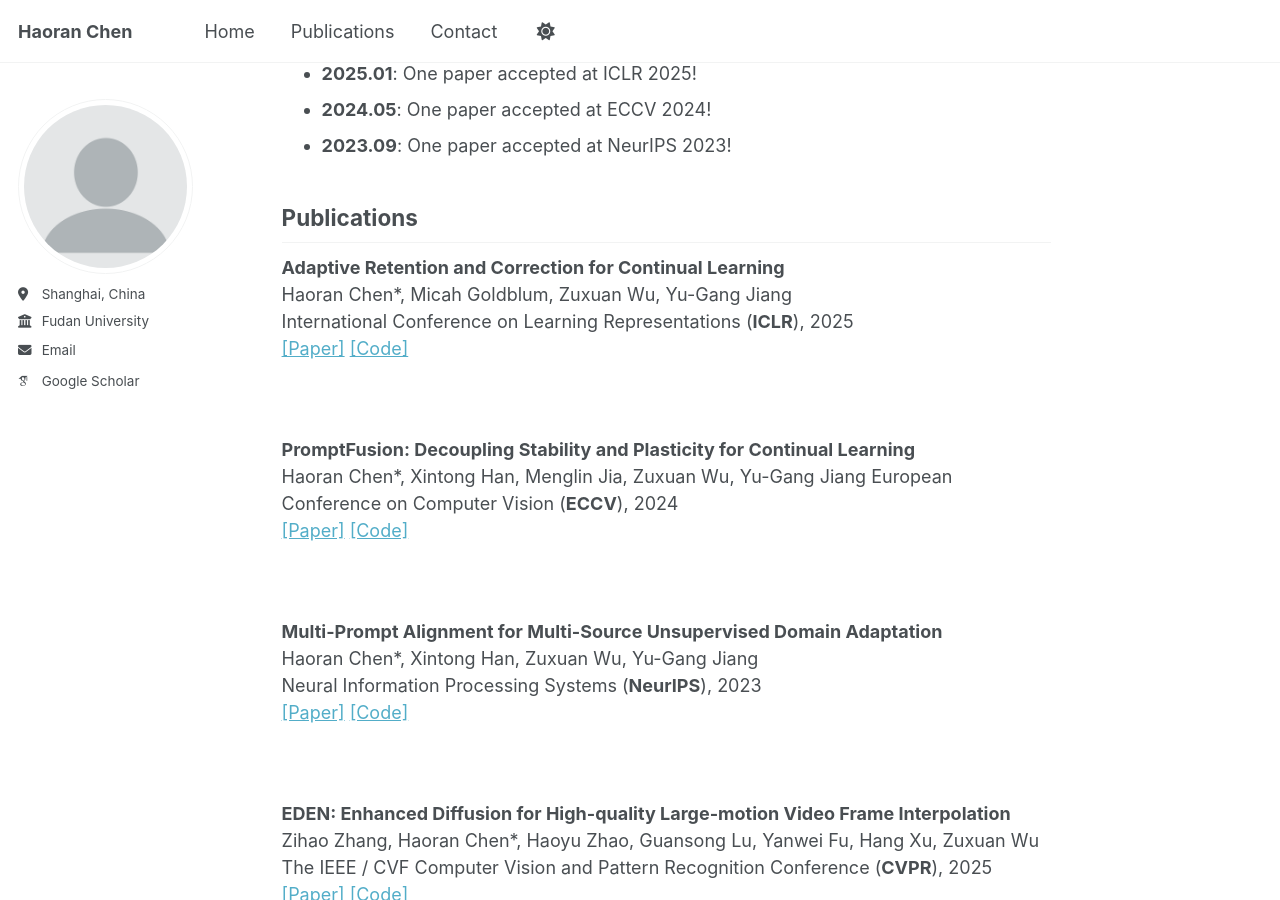
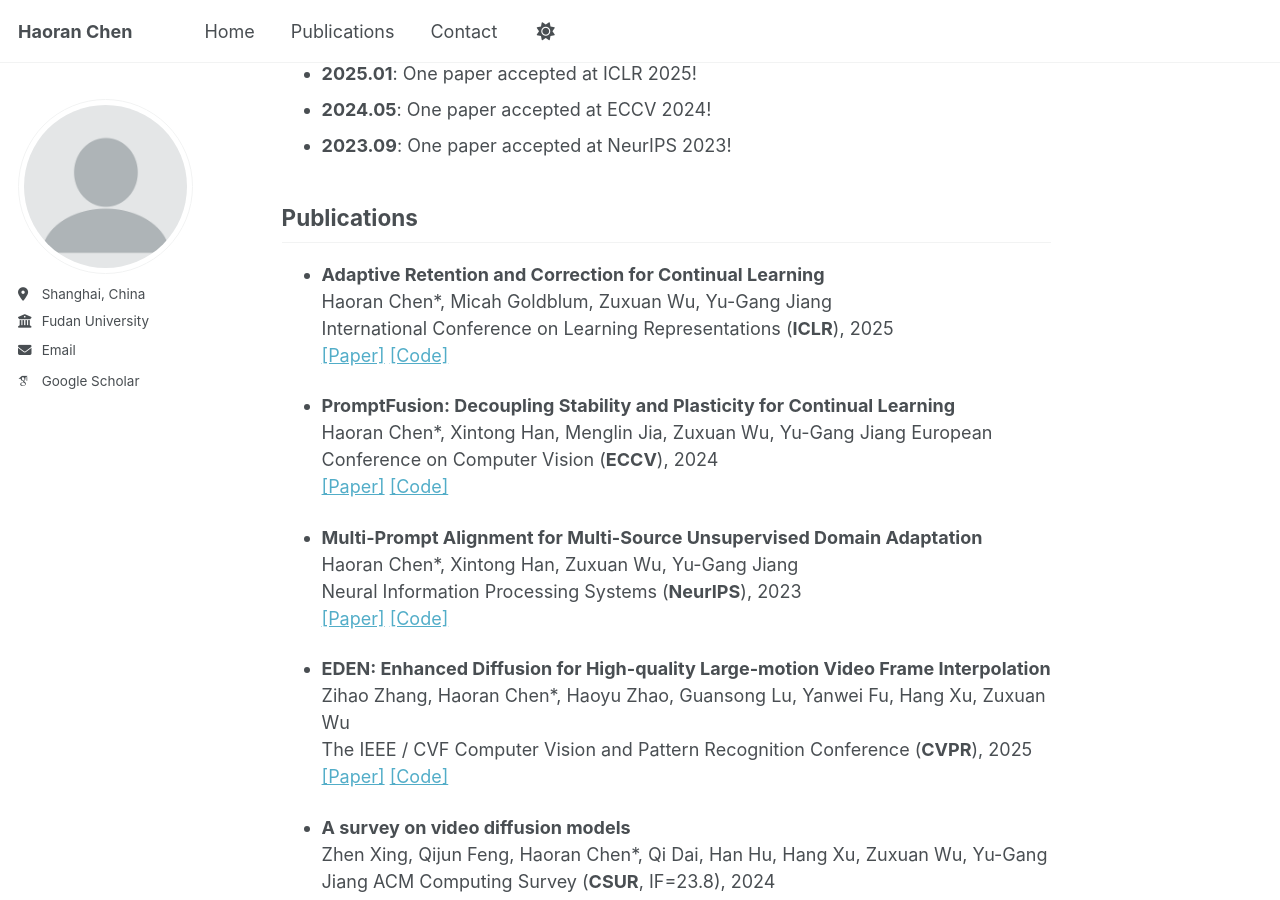
Before and after one commit to HaoranChen/haoranchen.github.io, a Jekyll site: the page built from _pages/about.md, in a window 1280 px wide and 900 px high, scrolled down 406 px. Built offline with Jekyll 4.4.1, drawn with Linux system fonts in a browser that asks for light colours; some web fonts are replaced.

Commit message:
Update about.md

```diff
--- a/_pages/about.md
+++ b/_pages/about.md
@@ -21,48 +21,48 @@ I am a Ph.D. Candidate at the School of Computer Science, Fudan University, wher
 
 ## Publications
 
-**Adaptive Retention and Correction for Continual Learning**
-Haoran Chen\*, Micah Goldblum, Zuxuan Wu, Yu-Gang Jiang
-International Conference on Learning Representations (**ICLR**), 2025
-[\[Paper\]](https://arxiv.org/abs/2405.14318v4) [\[Code\]](https://github.com/HaoranChen/Adaptive-Retention-and-Correction-for-Continual-Learning)
+- **Adaptive Retention and Correction for Continual Learning**
+  Haoran Chen\*, Micah Goldblum, Zuxuan Wu, Yu-Gang Jiang
+  International Conference on Learning Representations (**ICLR**), 2025
+  [\[Paper\]](https://arxiv.org/abs/2405.14318v4) [\[Code\]](https://github.com/HaoranChen/Adaptive-Retention-and-Correction-for-Continual-Learning)
 
-<br>
 
-**PromptFusion: Decoupling Stability and Plasticity for Continual Learning**
-Haoran Chen\*, Xintong Han, Menglin Jia, Zuxuan Wu, Yu-Gang Jiang
-European Conference on Computer Vision (**ECCV**), 2024
-[\[Paper\]](https://arxiv.org/abs/2303.07223) [\[Code\]](https://github.com/haoranchen/promptfusion)
 
-<br>
+- **PromptFusion: Decoupling Stability and Plasticity for Continual Learning**
+  Haoran Chen\*, Xintong Han, Menglin Jia, Zuxuan Wu, Yu-Gang Jiang
+  European Conference on Computer Vision (**ECCV**), 2024
+  [\[Paper\]](https://arxiv.org/abs/2303.07223) [\[Code\]](https://github.com/haoranchen/promptfusion)
 
-**Multi-Prompt Alignment for Multi-Source Unsupervised Domain Adaptation**
-Haoran Chen\*, Xintong Han, Zuxuan Wu, Yu-Gang Jiang
-Neural Information Processing Systems (**NeurIPS**), 2023
-[\[Paper\]](https://arxiv.org/abs/2209.15210) [\[Code\]](https://github.com/HaoranChen/Multi-Prompt-Alignment-for-MSUDA)
 
-<br>
 
-**EDEN: Enhanced Diffusion for High-quality Large-motion Video Frame Interpolation**
-Zihao Zhang, Haoran Chen\*, Haoyu Zhao, Guansong Lu, Yanwei Fu, Hang Xu, Zuxuan Wu
-The IEEE / CVF Computer Vision and Pattern Recognition Conference (**CVPR**), 2025
-[\[Paper\]](https://arxiv.org/abs/2503.15831) [\[Code\]](https://github.com/bbldCVer/EDEN)
+- **Multi-Prompt Alignment for Multi-Source Unsupervised Domain Adaptation**
+  Haoran Chen\*, Xintong Han, Zuxuan Wu, Yu-Gang Jiang
+  Neural Information Processing Systems (**NeurIPS**), 2023
+  [\[Paper\]](https://arxiv.org/abs/2209.15210) [\[Code\]](https://github.com/HaoranChen/Multi-Prompt-Alignment-for-MSUDA)
 
-<br>
 
-**A survey on video diffusion models**
-Zhen Xing, Qijun Feng, Haoran Chen\*, Qi Dai, Han Hu, Hang Xu, Zuxuan Wu, Yu-Gang Jiang
-ACM Computing Survey (**CSUR**, IF=23.8), 2024
-[\[Paper\]](https://arxiv.org/abs/2310.10647)
+
+- **EDEN: Enhanced Diffusion for High-quality Large-motion Video Frame Interpolation**
+  Zihao Zhang, Haoran Chen\*, Haoyu Zhao, Guansong Lu, Yanwei Fu, Hang Xu, Zuxuan Wu
+  The IEEE / CVF Computer Vision and Pattern Recognition Conference (**CVPR**), 2025
+  [\[Paper\]](https://arxiv.org/abs/2503.15831) [\[Code\]](https://github.com/bbldCVer/EDEN)
+
+
+
+- **A survey on video diffusion models**
+  Zhen Xing, Qijun Feng, Haoran Chen\*, Qi Dai, Han Hu, Hang Xu, Zuxuan Wu, Yu-Gang Jiang
+  ACM Computing Survey (**CSUR**, IF=23.8), 2024
+  [\[Paper\]](https://arxiv.org/abs/2310.10647)
 
 ## In Submission
 
-**Achieving More with Less: Additive Prompt Tuning for Rehearsal-Free Class-Incremental Learning**
-Haoran Chen\*, Ping Wang, Zihan Zhou, Xu Zhang, Zuxuan Wu, Yu-Gang Jiang
-International Conference on Computer Vision (**ICCV**), 2025
-[\[Paper\]](https://arxiv.org/abs/2503.07979)
-<br>
+- **Achieving More with Less: Additive Prompt Tuning for Rehearsal-Free Class-Incremental Learning**
+  Haoran Chen\*, Ping Wang, Zihan Zhou, Xu Zhang, Zuxuan Wu, Yu-Gang Jiang
+  International Conference on Computer Vision (**ICCV**), 2025
+  [\[Paper\]](https://arxiv.org/abs/2503.07979)
 
-**ForgerySleuth: Empowering Multimodal Large Language Models for Image Manipulation Detection**
-Zhihao Sun, Haoran Jiang, Haoran Chen\*, Yixin Cao, Xipeng Qiu, Zuxuan Wu, Yu-Gang Jiang
-Neural Information Processing Systems (**NeurIPS**), 2025
-[\[Paper\]](https://arxiv.org/abs/2411.19466)
+
+- **ForgerySleuth: Empowering Multimodal Large Language Models for Image Manipulation Detection**
+  Zhihao Sun, Haoran Jiang, Haoran Chen\*, Yixin Cao, Xipeng Qiu, Zuxuan Wu, Yu-Gang Jiang
+  Neural Information Processing Systems (**NeurIPS**), 2025
+  [\[Paper\]](https://arxiv.org/abs/2411.19466)
```
